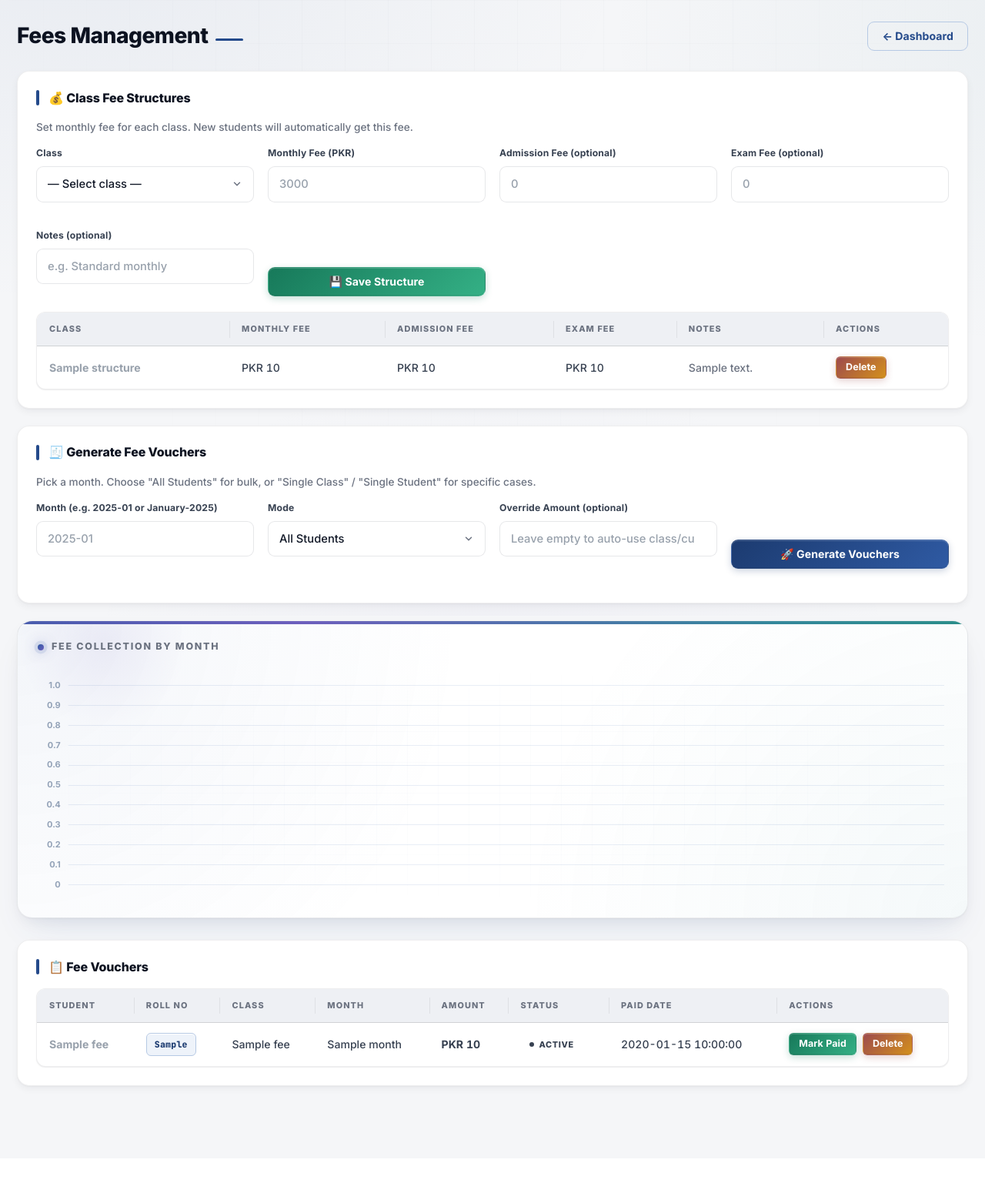
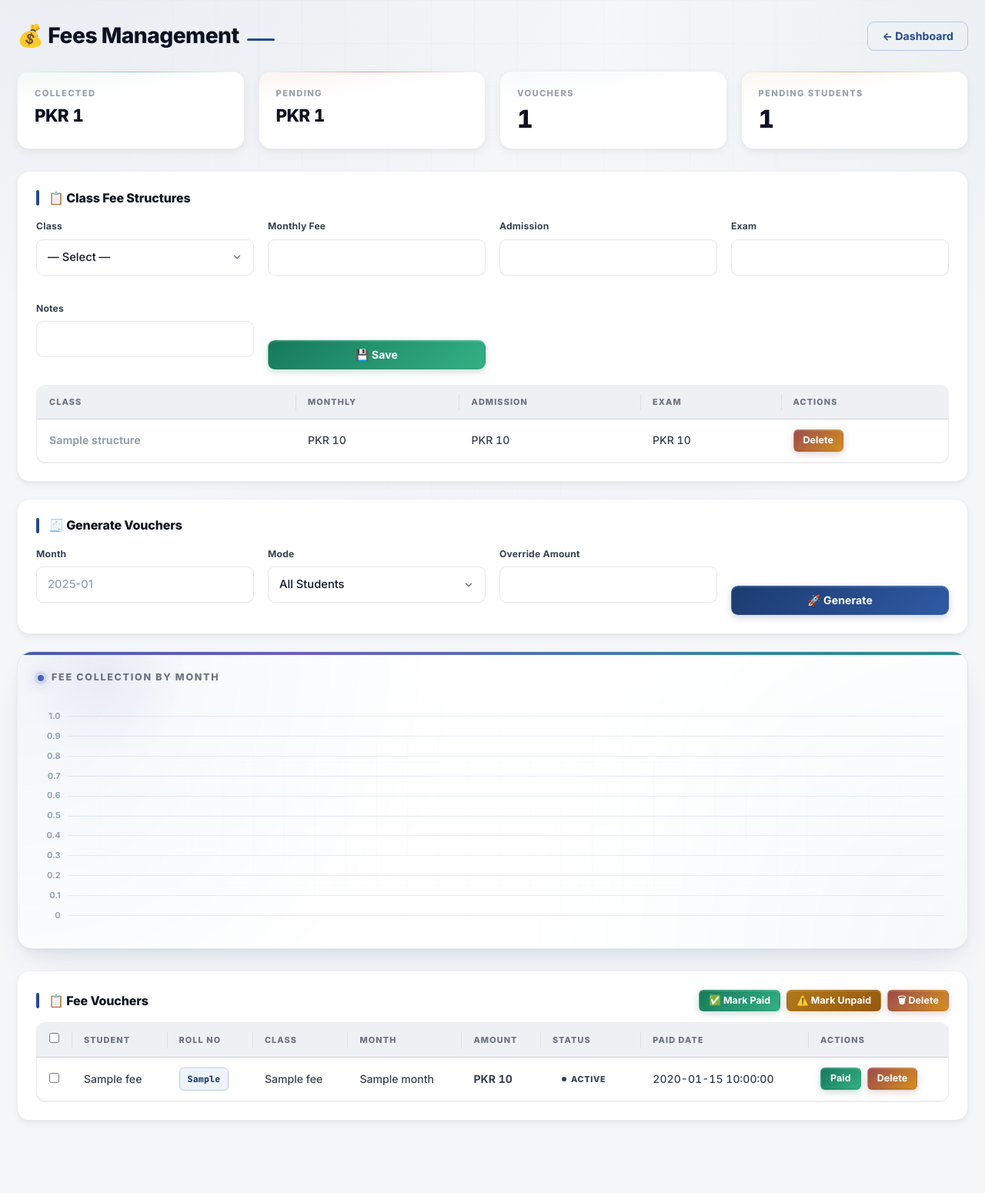
Before and after one commit to bosshanan123-ui/academy-management, a Flask app: template templates/super_admin/fees.html in a window 1280 px wide. Shown: the whole page at 77% size. Before the commit the page ends 1418 px from the top, so only its background shows below. Run offline with Flask 3, Linux system fonts and the light colour scheme; the template is opened without the code that fills it: most values are stand-ins (such as "Sample title", 1, 10 or a date in 2020).

Commit message:
Update fees.html

```diff
--- a/templates/super_admin/fees.html
+++ b/templates/super_admin/fees.html
@@ -4,68 +4,39 @@
 {% block content %}
 <div class="container">
   <div class="page-header">
-    <h1>Fees Management</h1>
+    <h1>💰 Fees Management</h1>
     <a href="{{ url_for('super_admin.dashboard') }}" class="btn btn-ghost">← Dashboard</a>
   </div>
 
-  <!-- ============================================== -->
-  <!-- SECTION 1: CLASS-WISE FEE STRUCTURES -->
-  <!-- ============================================== -->
+  <div class="stat-grid">
+    <div class="stat-card accent-green"><div class="stat-label">Collected</div><div class="stat-value" style="font-size:1.4rem;">PKR {{ total_paid_amount }}</div></div>
+    <div class="stat-card accent-red"><div class="stat-label">Pending</div><div class="stat-value" style="font-size:1.4rem;">PKR {{ total_unpaid_amount }}</div></div>
+    <div class="stat-card"><div class="stat-label">Vouchers</div><div class="stat-value">{{ fees|length }}</div></div>
+    <div class="stat-card accent-amber"><div class="stat-label">Pending Students</div><div class="stat-value">{{ pending_by_student|length }}</div></div>
+  </div>
+
   <div class="card">
-    <h2 class="section-title">💰 Class Fee Structures</h2>
-    <p class="text-muted mb-3" style="font-size:0.85rem;">
-      Set monthly fee for each class. New students will automatically get this fee.
-    </p>
-
+    <h2 class="section-title">📋 Class Fee Structures</h2>
     <form method="POST" class="form-grid mb-4">
       <input type="hidden" name="action" value="save_structure" />
-
       <div class="form-group">
         <label>Class</label>
         <select name="class_id" required>
-          <option value="">— Select class —</option>
-          {% for c in classes %}
-            <option value="{{ c.id }}">{{ c.name }}</option>
-          {% endfor %}
+          <option value="">— Select —</option>
+          {% for c in classes %}<option value="{{ c.id }}">{{ c.name }}</option>{% endfor %}
         </select>
       </div>
-
-      <div class="form-group">
-        <label>Monthly Fee (PKR)</label>
-        <input type="number" step="0.01" name="monthly_fee" placeholder="3000" required />
-      </div>
-
-      <div class="form-group">
-        <label>Admission Fee (optional)</label>
-        <input type="number" step="0.01" name="admission_fee" placeholder="0" />
-      </div>
-
-      <div class="form-group">
-        <label>Exam Fee (optional)</label>
-        <input type="number" step="0.01" name="exam_fee" placeholder="0" />
-      </div>
-
-      <div class="form-group">
-        <label>Notes (optional)</label>
-        <input type="text" name="notes" placeholder="e.g. Standard monthly" />
-      </div>
-
-      <button type="submit" class="btn btn-success">💾 Save Structure</button>
+      <div class="form-group"><label>Monthly Fee</label><input type="number" step="0.01" name="monthly_fee" required /></div>
+      <div class="form-group"><label>Admission</label><input type="number" step="0.01" name="admission_fee" /></div>
+      <div class="form-group"><label>Exam</label><input type="number" step="0.01" name="exam_fee" /></div>
+      <div class="form-group"><label>Notes</label><input type="text" name="notes" /></div>
+      <button type="submit" class="btn btn-success">💾 Save</button>
     </form>
 
     {% if structures %}
     <div class="table-wrap">
       <table>
-        <thead>
-          <tr>
-            <th>Class</th>
-            <th>Monthly Fee</th>
-            <th>Admission Fee</th>
-            <th>Exam Fee</th>
-            <th>Notes</th>
-            <th>Actions</th>
-          </tr>
-        </thead>
+        <thead><tr><th>Class</th><th>Monthly</th><th>Admission</th><th>Exam</th><th>Actions</th></tr></thead>
         <tbody>
           {% for s in structures %}
           <tr>
@@ -73,9 +44,8 @@
             <td>PKR {{ s.monthly_fee }}</td>
             <td>PKR {{ s.admission_fee or 0 }}</td>
             <td>PKR {{ s.exam_fee or 0 }}</td>
-            <td class="text-muted">{{ s.notes or '-' }}</td>
             <td>
-              <form method="POST" data-confirm="Delete this fee structure?">
+              <form method="POST" data-confirm="Delete?">
                 <input type="hidden" name="action" value="delete_structure" />
                 <input type="hidden" name="structure_id" value="{{ s.id }}" />
                 <button class="btn btn-sm btn-danger">Delete</button>
@@ -86,72 +56,41 @@
         </tbody>
       </table>
     </div>
-    {% else %}
-    <p class="empty-state">No fee structures yet. Add one above.</p>
     {% endif %}
   </div>
 
-  <!-- ============================================== -->
-  <!-- SECTION 2: GENERATE VOUCHERS -->
-  <!-- ============================================== -->
   <div class="card">
-    <h2 class="section-title">🧾 Generate Fee Vouchers</h2>
-    <p class="text-muted mb-3" style="font-size:0.85rem;">
-      Pick a month. Choose "All Students" for bulk, or "Single Class" / "Single Student" for specific cases.
-    </p>
-
-    <form method="POST" class="form-grid mb-4">
+    <h2 class="section-title">🧾 Generate Vouchers</h2>
+    <form method="POST" class="form-grid">
       <input type="hidden" name="action" value="generate" />
-
-      <div class="form-group">
-        <label>Month (e.g. 2025-01 or January-2025)</label>
-        <input type="text" name="month" placeholder="2025-01" required />
-      </div>
-
+      <div class="form-group"><label>Month</label><input type="text" name="month" placeholder="2025-01" required /></div>
       <div class="form-group">
         <label>Mode</label>
         <select id="generateMode" name="mode" onchange="toggleTargetFields()">
           <option value="all">All Students</option>
-          <option value="class">Single Class Only</option>
-          <option value="student">Single Student Only</option>
+          <option value="class">Single Class</option>
+          <option value="student">Single Student</option>
         </select>
       </div>
-
       <div class="form-group" id="targetClassGroup" style="display:none;">
         <label>Target Class</label>
         <select name="target_class_id">
-          <option value="">— Select class —</option>
-          {% for c in classes %}
-            <option value="{{ c.id }}">{{ c.name }}</option>
-          {% endfor %}
+          <option value="">—</option>
+          {% for c in classes %}<option value="{{ c.id }}">{{ c.name }}</option>{% endfor %}
         </select>
       </div>
-
       <div class="form-group" id="targetStudentGroup" style="display:none;">
         <label>Target Student</label>
         <select name="target_student_id">
-          <option value="">— Select student —</option>
-          {% for s in students %}
-            <option value="{{ s.id }}">
-              {{ s.roll_number }} — {{ s.name }}
-              {% if s.custom_fee %}(custom: {{ s.custom_fee }}){% endif %}
-            </option>
-          {% endfor %}
+          <option value="">—</option>
+          {% for s in students %}<option value="{{ s.id }}">{{ s.roll_number }} — {{ s.name }}</option>{% endfor %}
         </select>
       </div>
-
-      <div class="form-group">
-        <label>Override Amount (optional)</label>
-        <input type="number" step="0.01" name="override_amount" placeholder="Leave empty to auto-use class/custom fee" />
-      </div>
-
-      <button type="submit" class="btn">🚀 Generate Vouchers</button>
+      <div class="form-group"><label>Override Amount</label><input type="number" step="0.01" name="override_amount" /></div>
+      <button type="submit" class="btn">🚀 Generate</button>
     </form>
   </div>
 
-  <!-- ============================================== -->
-  <!-- SECTION 3: CHART -->
-  <!-- ============================================== -->
   <div class="charts-grid">
     <div class="chart-card">
       <h3>Fee Collection by Month</h3>
@@ -159,29 +98,31 @@
     </div>
   </div>
 
-  <!-- ============================================== -->
-  <!-- SECTION 4: VOUCHERS LIST -->
-  <!-- ============================================== -->
   <div class="card">
-    <h2 class="section-title">📋 Fee Vouchers</h2>
+    <div class="between mb-3">
+      <h2 class="section-title mb-0">📋 Fee Vouchers</h2>
+      <div class="actions">
+        <button type="button" class="btn btn-sm btn-success" onclick="bulkAction('bulk_paid')">✅ Mark Paid</button>
+        <button type="button" class="btn btn-sm btn-warning" onclick="bulkAction('bulk_unpaid')">⚠️ Mark Unpaid</button>
+        <button type="button" class="btn btn-sm btn-danger" onclick="bulkAction('bulk_delete')">🗑 Delete</button>
+      </div>
+    </div>
+
     {% if fees %}
+    <form method="POST" id="bulkForm">
+      <input type="hidden" name="action" id="bulkActionInput" value="" />
       <div class="table-wrap">
         <table>
           <thead>
             <tr>
-            <th>Student</th>
-            <th>Roll No</th>
-            <th>Class</th>
-            <th>Month</th>
-            <th>Amount</th>
-            <th>Status</th>
-            <th>Paid Date</th>
-            <th>Actions</th>
+              <th style="width: 40px;"><input type="checkbox" id="selectAll" /></th>
+              <th>Student</th><th>Roll No</th><th>Class</th><th>Month</th><th>Amount</th><th>Status</th><th>Paid Date</th><th>Actions</th>
             </tr>
           </thead>
           <tbody>
             {% for f in fees %}
             <tr>
+              <td><input type="checkbox" name="fee_ids" value="{{ f.id }}" class="feeCheckbox" /></td>
               <td>{{ f.student_name }}</td>
               <td><span class="roll-badge">{{ f.student_roll }}</span></td>
               <td>{{ f.class_name }}</td>
@@ -191,32 +132,19 @@
               <td>{{ f.paid_date or '-' }}</td>
               <td class="actions">
                 {% if f.status != 'paid' %}
-              <form method="POST">
-                <input type="hidden" name="action" value="mark_paid" />
-                <input type="hidden" name="fee_id" value="{{ f.id }}" />
-                <button class="btn btn-sm btn-success">Mark Paid</button>
-              </form>
+                <button type="button" class="btn btn-sm btn-success" onclick="singleAction('mark_paid', {{ f.id }})">Paid</button>
                 {% else %}
-              <form method="POST">
-                <input type="hidden" name="action" value="mark_unpaid" />
-                <input type="hidden" name="fee_id" value="{{ f.id }}" />
-                <button class="btn btn-sm btn-warning">Mark Unpaid</button>
-              </form>
+                <button type="button" class="btn btn-sm btn-warning" onclick="singleAction('mark_unpaid', {{ f.id }})">Unpaid</button>
                 {% endif %}
-              <form method="POST" data-confirm="Delete this voucher?">
-                <input type="hidden" name="action" value="delete_voucher" />
-                <input type="hidden" name="fee_id" value="{{ f.id }}" />
-                <button class="btn btn-sm btn-danger">Delete</button>
-              </form>
+                <button type="button" class="btn btn-sm btn-danger" onclick="singleAction('delete_voucher', {{ f.id }})">Delete</button>
               </td>
             </tr>
             {% endfor %}
           </tbody>
         </table>
       </div>
-    {% else %}
-    <p class="empty-state">No fee vouchers yet.</p>
-    {% endif %}
+    </form>
+    {% else %}<p class="empty-state">No vouchers.</p>{% endif %}
   </div>
 </div>
 
@@ -227,14 +155,41 @@ function toggleTargetFields() {
   document.getElementById('targetStudentGroup').style.display = (mode === 'student') ? 'flex' : 'none';
 }
 document.addEventListener('DOMContentLoaded', toggleTargetFields);
+
+document.addEventListener('DOMContentLoaded', () => {
+  const selectAll = document.getElementById('selectAll');
+  if (selectAll) {
+    selectAll.addEventListener('change', (e) => {
+      document.querySelectorAll('.feeCheckbox').forEach(c => c.checked = e.target.checked);
+    });
+  }
+});
+
+function bulkAction(action) {
+  const selected = document.querySelectorAll('.feeCheckbox:checked');
+  if (selected.length === 0) {
+    alert('Please select at least one voucher.');
+    return;
+  }
+  if (action === 'bulk_delete' && !confirm(`Delete ${selected.length} voucher(s)?`)) return;
+  document.getElementById('bulkActionInput').value = action;
+  document.getElementById('bulkForm').submit();
+}
+
+function singleAction(action, id) {
+  if (action === 'delete_voucher' && !confirm('Delete this voucher?')) return;
+  const form = document.createElement('form');
+  form.method = 'POST';
+  form.innerHTML = `<input name="action" value="${action}"><input name="fee_id" value="${id}">`;
+  document.body.appendChild(form);
+  form.submit();
+}
 </script>
 {% endblock %}
 
 {% block scripts %}
 <script>
-  renderMultiBarChart('feeChart',
-    {{ fee_labels | tojson }},
-    [
+  renderMultiBarChart('feeChart', {{ fee_labels | tojson }}, [
     { label: 'Paid', data: {{ fee_paid | tojson }} },
     { label: 'Unpaid', data: {{ fee_unpaid | tojson }} }
   ]);
```
Lines whose indentation alone changed are shown as unchanged.
